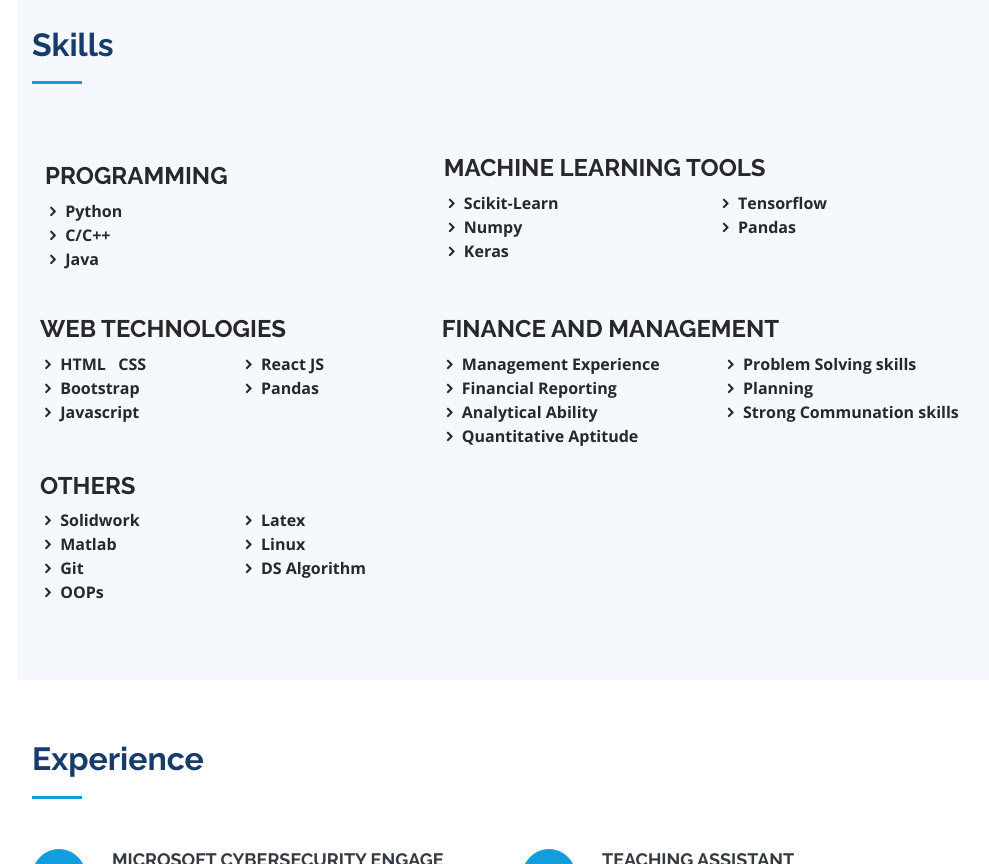
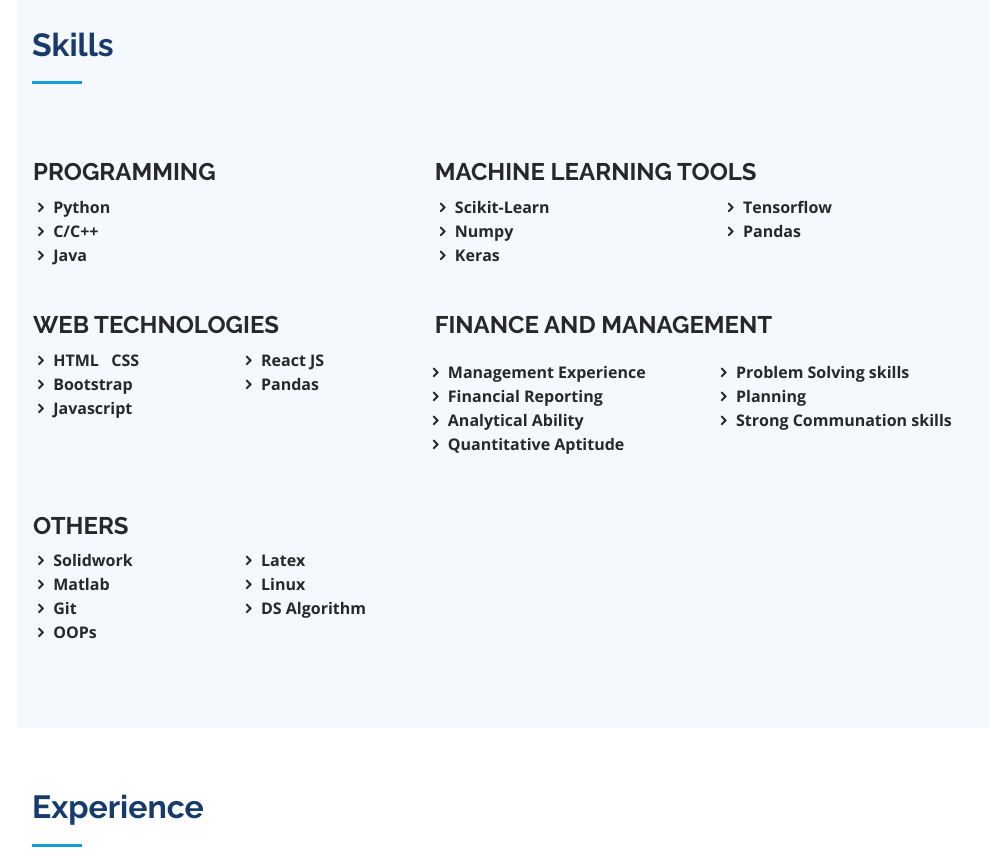
Before and after one commit to mitarth-arora/My-Portfolio-Website, a plain HTML site: page index.html in a window 1280 px wide. Shown: the part 1640-2504 px from the top of the page, without its empty margins (283-1272 px from the left). Drawn offline with nearby package versions, Linux system fonts and the light colour scheme.

Commit message:
Update index.html

```diff
--- a/index.html
+++ b/index.html
@@ -127,14 +127,14 @@
         <div class="section-title">
           <h2>Skills</h2>
         </div>
-        <div class="row skills-content">
-          <div class="col-lg-5 p-2">
+        <div class="row skills-content my-1 p-2">
+          <div class="col-lg-5 p-2 my-1">
             <h4><strong>PROGRAMMING</strong></h4>
             <i class="icofont-rounded-right"></i> <strong>Python</strong> <br />
             <i class="icofont-rounded-right"></i> <strong>C/C++</strong> <br />
             <i class="icofont-rounded-right"></i> <strong>Java</strong> <br />
           </div>
-          <div class="col-lg-7">
+          <div class="col-lg-7 p-2 my-1">
             <h4><strong>MACHINE LEARNING TOOLS</strong></h4>
             <div class="row">
               <div class="col-md-6">
@@ -149,8 +149,8 @@
             </div>
           </div>
         </div>
-        <div class="row skills-content my-2 p-2">
-          <div class="col-lg-5">
+        <div class="row skills-content my-1 p-2">
+          <div class="col-lg-5 my-1 p-2">
             <h4><strong>WEB TECHNOLOGIES</strong></h4>
             <div class="row">
               <div class="col-md-6">
@@ -164,16 +164,16 @@
               </div>
             </div>
           </div>
-          <div class="col-lg-7">
+          <div class="col-lg-7 my-1 p-2">
             <h4><strong>FINANCE AND MANAGEMENT</strong></h4>
             <div class="row">
-              <div class="col-md-6">
+              <div class="col-md-6 my-1 p-2">
                 <i class="icofont-rounded-right"></i> <strong>Management Experience</strong> <br />
                 <i class="icofont-rounded-right"></i> <strong>Financial Reporting</strong> <br />
                 <i class="icofont-rounded-right"></i> <strong>Analytical Ability</strong> <br />
                 <i class="icofont-rounded-right"></i> <strong>Quantitative Aptitude</strong> <br />
               </div>
-              <div class="col-md-6">
+              <div class="col-md-6 my-1 p-2">
                 <i class="icofont-rounded-right"></i> <strong>Problem Solving skills</strong> <br />
                 <i class="icofont-rounded-right"></i> <strong>Planning </strong> <br />
                 <i class="icofont-rounded-right"></i> <strong>Strong Communation skills</strong> <br />
@@ -181,8 +181,8 @@
             </div>
           </div>
         </div>
-        <div class="row skills-content my-2 p-2">
-          <div class="col-lg-5">
+        <div class="row skills-content my-1 p-2">
+          <div class="col-lg-5 my-1 p-2">
             <h4><strong>OTHERS</strong></h4>
             <div class="row">
               <div class="col-md-6">
```
